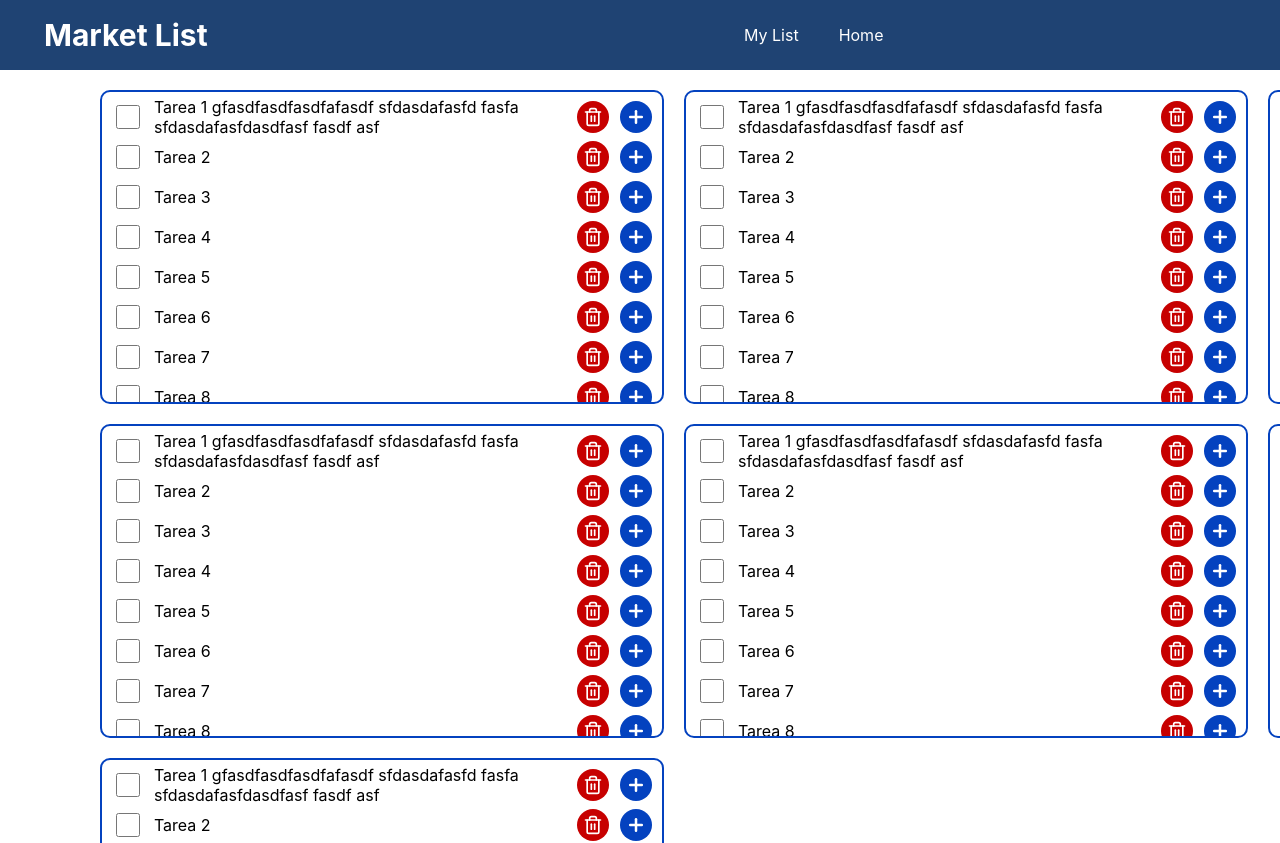
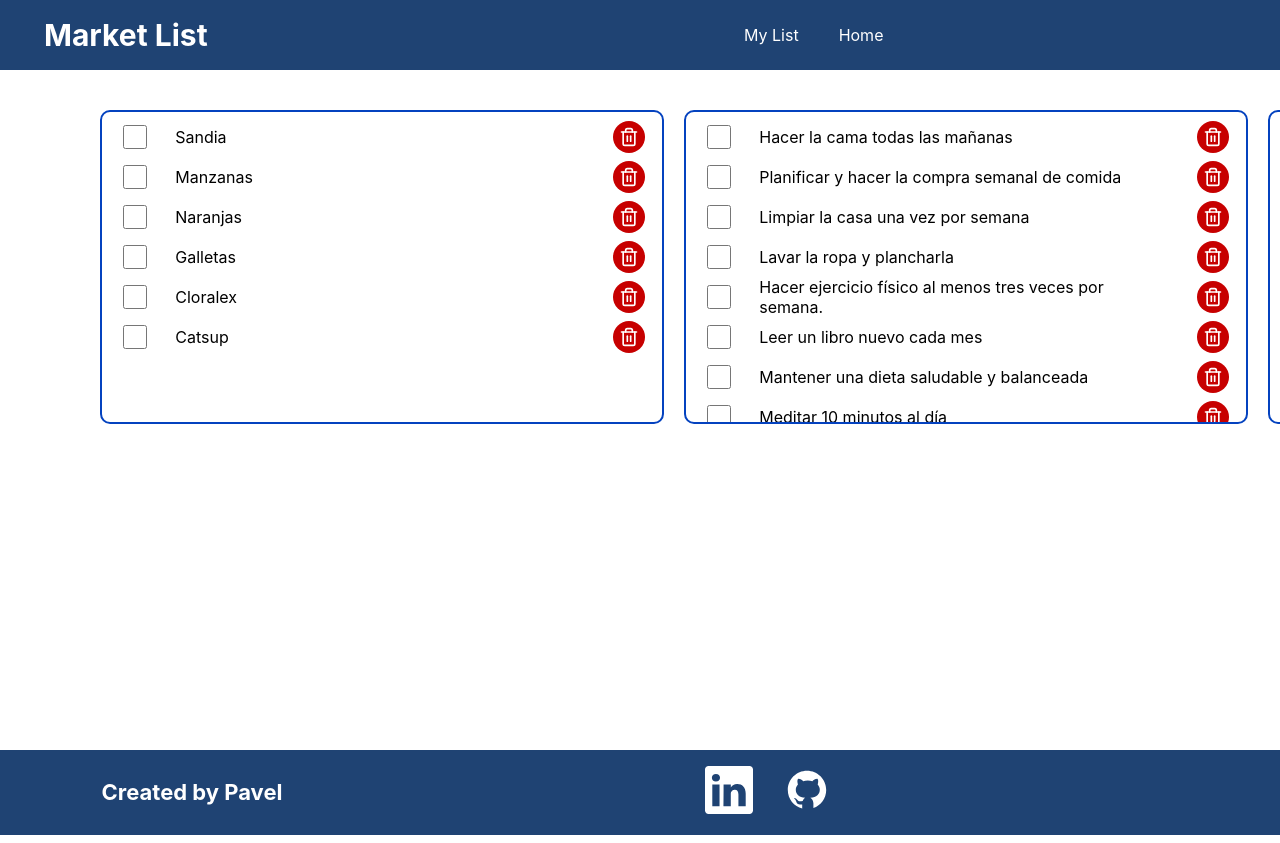
Before and after one commit to montesp/marketplace-list, a React (Create React App) app: page / in a window 1280 px wide. Shown: the top 843 px of the page. Built offline with nearby package versions, Linux system fonts and the light colour scheme.

Commit message:
List component works with fake data

```diff
--- a/src/App.jsx
+++ b/src/App.jsx
@@ -2,12 +2,62 @@ import './App.scss';
 import { Footer } from './components/Footer/Footer';
 import { Header } from './components/Header/Header';
 import { Home } from './components/Home/Home';
+import { List } from './components/common/List/List';
+
+const ListTasks = [
+  {
+    id:1,
+    title:"Lista del mandando",
+    tasks: [
+      "Sandia",
+      "Manzanas",
+      "Naranjas",
+      "Galletas",
+      "Cloralex",
+      "Catsup",
+    ]
+  },
+  {
+    id:2,
+    title:"Tareas Personales",
+    tasks: [
+      "Hacer la cama todas las mañanas",
+      "Planificar y hacer la compra semanal de comida",
+      "Limpiar la casa una vez por semana",
+      "Lavar la ropa y plancharla",
+      "Hacer ejercicio físico al menos tres veces por semana.",
+      "Leer un libro nuevo cada mes",
+      "Mantener una dieta saludable y balanceada",
+      "Meditar 10 minutos al día",
+      "Pasar tiempo con amigos y familiares al menos una vez por semana",
+      "Ahorrar un porcentaje de los ingresos cada mes",
+      "Organizar y archivar documentos importantes",
+    ]
+  },
+  {
+    id:3,
+    title:"Proyecto programacion",
+    tasks: [
+      "Definir el objetivo y la temática del evento",
+      "Planificar y diseñar la arquitectura del software",
+      "Seleccionar el lenguaje de programación y las herramientas adecuadas",
+      "Escribir, probar y depurar el código del software",
+      "Mantener y actualizar el software existente",
+      "Integrar diferentes sistemas y aplicaciones",
+    ]
+  },
+]
+
 
 function App() {
   return (
     <div className="App">
       <Header/>
       <Home>
+        {ListTasks.map(list => (
+          <List key={list.id} tasks={list.tasks} />
+        )
+        )}
       </Home>
       <Footer/>
     </div>
--- a/src/components/Footer/_Footer.scss
+++ b/src/components/Footer/_Footer.scss
@@ -5,6 +5,7 @@
   display: flex;
   background-color: $primary-color;
   color: $light-color;
+
   &__creator-title {
     font-size: 22px;
     width: 30%;
--- a/src/components/Home/Home.jsx
+++ b/src/components/Home/Home.jsx
@@ -1,18 +1,10 @@
-import { List } from '../common/List/List';
 import './Home.scss';
 
 
 function Home({children}) {
   return (
     <main className='main'>
-      <List/>
-      <List/>
-      <List/>
-      <List/>
-      <List/>
-      <List/>
-      <List/>
-
+      {children}
     </main>
   );
 }
--- a/src/components/Home/Home.scss
+++ b/src/components/Home/Home.scss
@@ -4,5 +4,6 @@
   display: grid;
   grid-template-columns: repeat(3, 1fr);
   gap: 20px;
-  margin: 20px 100px;
+  min-height: 75vh;
+  margin: 40px 100px;
 }
--- a/src/components/common/List/List.jsx
+++ b/src/components/common/List/List.jsx
@@ -1,47 +1,12 @@
 import { ListItem } from '../ListItem/ListItem';
 import './_List.scss';
 
-function List() {
+function List({tasks}) {
   return (
     <section className='list'>
-      <ListItem
-        text="Tarea 1 gfasdfasdfasdfafasdf
-        sfdasdafasfd
-        fasfa
-        sfdasdafasfdasdfasf
-        fasdf
-        asf"
-      />
-      <ListItem
-        text="Tarea 2"
-      />
-      <ListItem
-        text="Tarea 3"
-      />
-       <ListItem
-        text="Tarea 4"
-      />
-       <ListItem
-        text="Tarea 5"
-      />
-       <ListItem
-        text="Tarea 6"
-      />
-       <ListItem
-        text="Tarea 7"
-      />
-      <ListItem
-        text="Tarea 8"
-      />
-      <ListItem
-        text="Tarea 9"
-      />
-      <ListItem
-        text="Tarea 10"
-      />
-      <ListItem
-        text="Tarea 11"
-      />
+      {tasks.map(task => (
+        <ListItem key={task} text={task} />
+      ))}
     </section>
   );
 }
--- a/src/components/common/ListItem/ListItem.jsx
+++ b/src/components/common/ListItem/ListItem.jsx
@@ -1,6 +1,5 @@
 import './_ListItem.scss';
 import deleteIcon from '../../../assets/icons/trash.svg';
-import addIcon from '../../../assets/icons/plus.svg';
 import { useState } from 'react';
 
 function ListItem({ text }) {
@@ -36,13 +35,6 @@ function ListItem({ text }) {
           alt='Icono de borrar una tarea'
           />
       </button>
-
-      <button className='list-item__button list-item__button--add'>
-        <img
-          src={addIcon}
-          alt='Icono de borrar una tarea'
-          />
-      </button>
     </div>
   );
 }
```
Also changed, not shown: src/hooks/useItem.js (deleted, +0 -13 lines).
